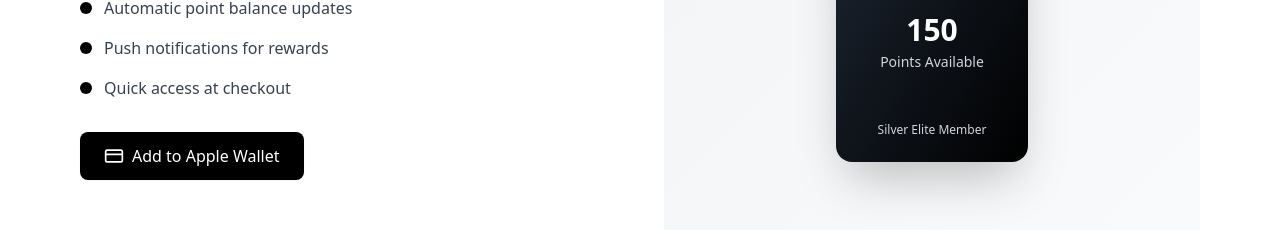
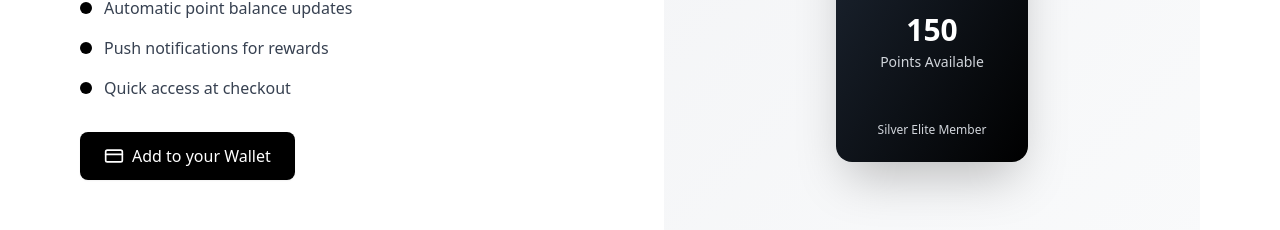
Before and after one commit to SecteurA/matchai, a React (Vite) app: page /loyalty in a window 1280 px wide. Shown: the part 2018-2248 px from the top of the page. Built offline with nearby package versions, Linux system fonts and the light colour scheme.

Commit message:
Updated Loyalty.tsx

```diff
--- a/src/pages/Loyalty.tsx
+++ b/src/pages/Loyalty.tsx
@@ -3,11 +3,6 @@ import { Gift, Smartphone, Star, Coffee, Award, CreditCard } from 'lucide-react'
 import Button from '../components/Button';
 
 export default function Loyalty() {
-  const handleAddToWallet = () => {
-    // This would integrate with Apple Wallet Pass API in a real implementation
-    alert('Wallet integration would be implemented here. For now, visit our store to get your Matchai Points card!');
-  };
-
   return (
     <div className="pt-16">
       {/* Hero Section */}
@@ -197,10 +192,21 @@ export default function Loyalty() {
                   <span className="text-gray-700">Quick access at checkout</span>
                 </div>
               </div>
-              <Button onClick={handleAddToWallet} icon={CreditCard}>
-                Add to Apple Wallet
+
+              {/* Only the external link button remains */}
+              <Button
+                onClick={() =>
+                  window.open(
+                    'https://form.passquare.com/f0a1baeb-e149-4ab0-af16-7374c3bb54af',
+                    '_blank'
+                  )
+                }
+                icon={CreditCard}
+              >
+                Add to your Wallet
               </Button>
             </div>
+
             <div className="relative">
               <div className="aspect-square bg-gradient-to-br from-gray-100 to-gray-50 rounded-3xl overflow-hidden flex items-center justify-center">
                 <div className="w-48 h-80 bg-gradient-to-br from-gray-800 to-black rounded-2xl shadow-2xl flex flex-col items-center justify-between p-6 text-white">
@@ -221,7 +227,6 @@ export default function Loyalty() {
               </div>
             </div>
           </div>
-          {/* (Second wallet button removed as requested) */}
         </div>
       </section>
 
```
